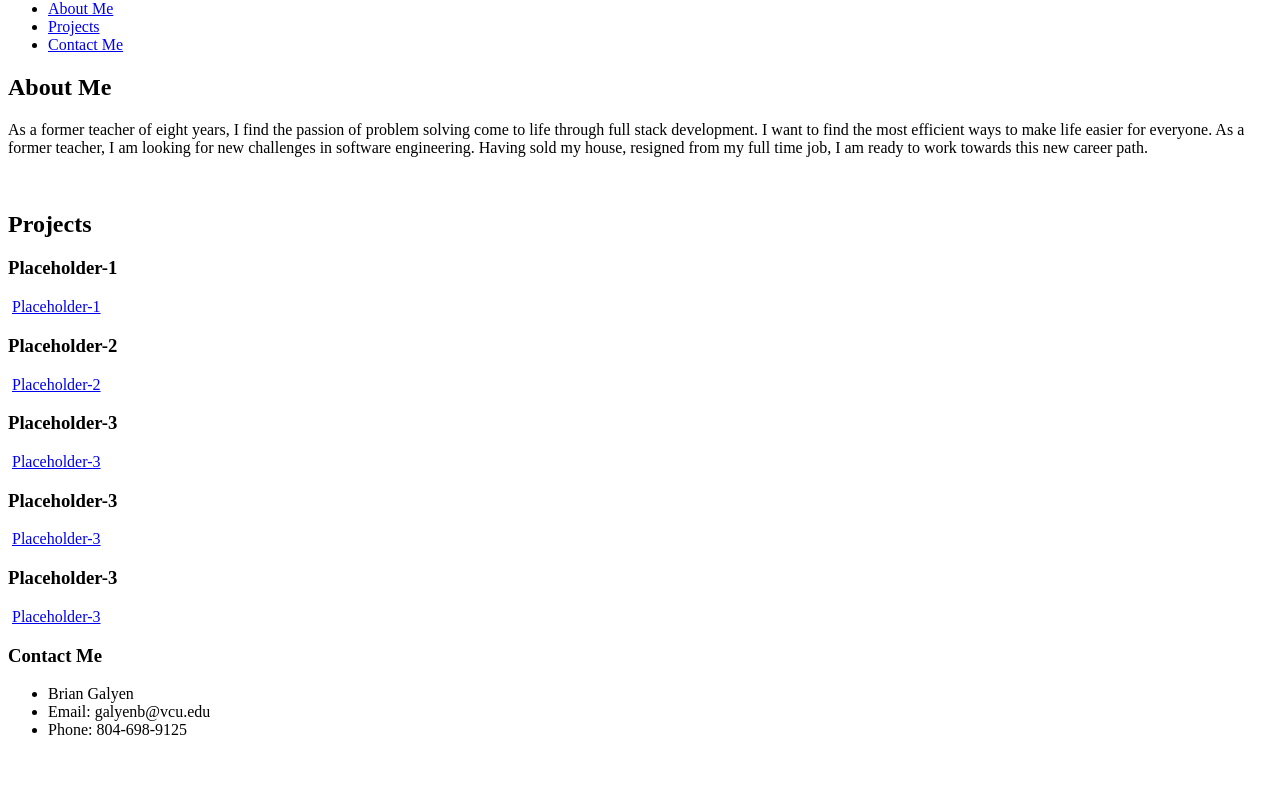
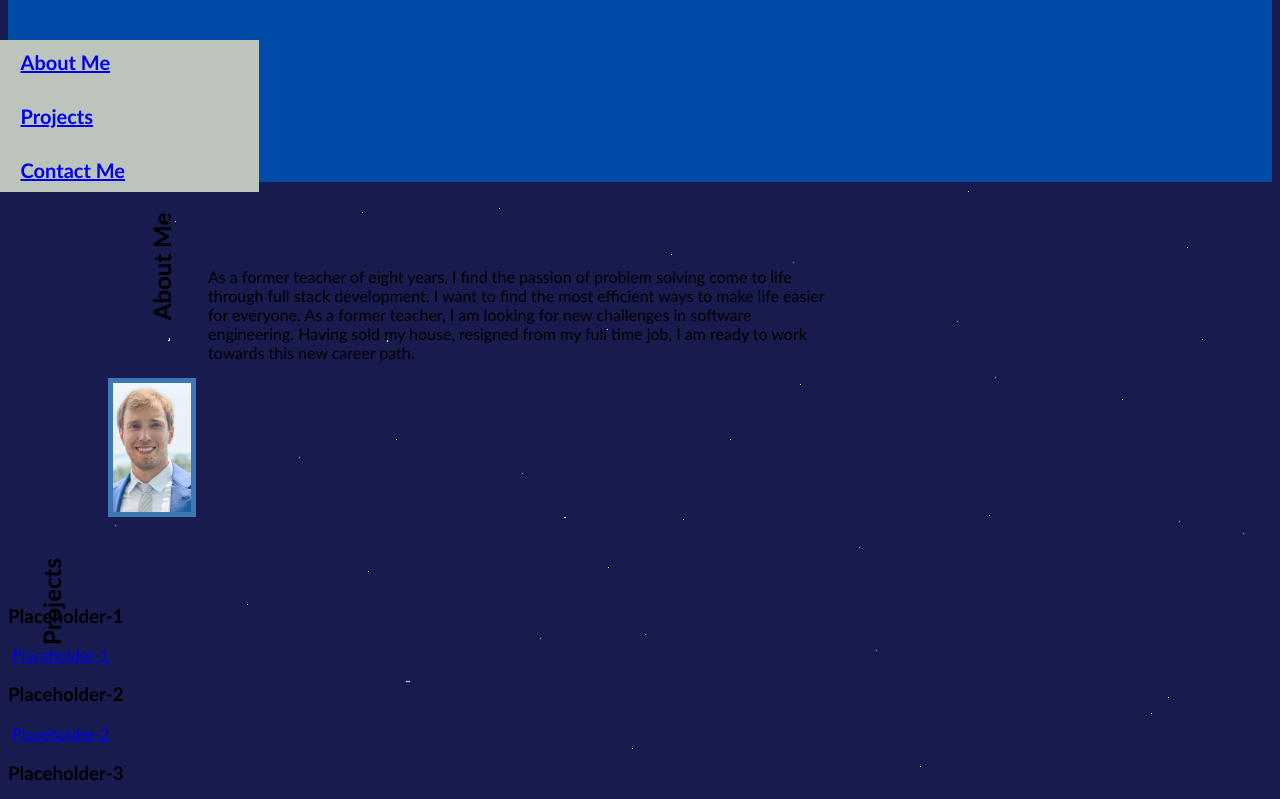
Before and after one commit to SeeYouThursday/Brian-Developer-Portfolio-C2, a plain HTML site: page index.html in a window 1280 px wide. Shown: the part 67-866 px from the top of the page. Before the commit the page ends 822 px from the top, so only its background shows below. Drawn offline with Linux system fonts and the light colour scheme.

Commit message:
working on CSS ln 49 - section headers

```diff
--- a/css/style.css
+++ b/css/style.css
@@ -7,7 +7,6 @@
 
 body {
   background-image: url(../assets/images/backgroundbody.png);
-  background-color: #181b4d;
   font-family: "Gill Sans", "Gill Sans MT", Calibri, "Trebuchet MS", sans-serif;
 }
 
--- /dev/null
+++ b/css/styleredo.css
@@ -0,0 +1,78 @@
+* {
+  box-sizing: border-box;
+}
+
+/* color pallete link: https://coolors.co/3e78b2-004ba8-4a525a-24272b-07070a */
+
+body {
+  font-family: "Gill Sans", "Gill Sans MT", Calibri, "Trebuchet MS", sans-serif;
+  background-image: url(../assets/images/backgroundbody.png);
+}
+
+/* header styling */
+
+header {
+  display: flex;
+  flex-direction: column;
+  justify-content: left;
+  align-items: center;
+  position: relative;
+  background-color: #004ba8;
+}
+
+/* nav styling */
+
+nav ul {
+  list-style-type: none;
+  box-shadow: #bcc4bb 5px;
+  background-color: #bcc4bb;
+  position: relative;
+  top: 30px;
+  right: 530px;
+  font-size: 20px;
+  font-weight: 900;
+}
+
+nav li a {
+  display: flex;
+  flex-wrap: wrap;
+  margin: 10px;
+  padding: 10px;
+}
+
+nav ul li:hover {
+  background-color: #8c82d9;
+}
+
+/* Generic Section Headings Styling */
+
+.sectionLabels {
+  display: inline-block;
+  /* justify-content: flex-start;
+  align-items: flex-start; */
+  position: relative;
+  top: 50px;
+  rotate: -90deg;
+}
+
+/* About Me Section Styling */
+#aboutMe {
+  position: relative;
+  left: 100px;
+  width: 70%;
+}
+
+/* selfie */
+#itsBrian {
+  display: block;
+  height: 10%;
+  width: 10%;
+  border: 5px solid #3e78b2;
+  position: relative;
+}
+
+/* First Image - larger than other app imgs */
+/* #firstImage {
+} */
+
+/* Remaining Project Images Below */
--- a/index.html
+++ b/index.html
@@ -5,7 +5,7 @@
     <meta name="viewport" content="width=device-width, initial-scale=1.0" />
     <title>Brian Galyen's Portfolio</title>
     <!-- change the stylesheet back to original before submission -->
-    <link rel="stylesheet" href="../../../Playground/styleredo.css" />
+    <link rel="stylesheet" href="./css/styleredo.css" />
   </head>
   <body>
     <!-- header start, work on CSS to move to the left or top-right -->
@@ -25,7 +25,7 @@
       <section id="aboutMe">
         <article>
           <h2 class="sectionLabels">About Me</h2>
-          <p>
+          <p id="aboutMe">
             As a former teacher of eight years, I find the passion of problem
             solving come to life through full stack development. I want to find
             the most efficient ways to make life easier for everyone.
@@ -34,7 +34,8 @@
             engineering. Having sold my house, resigned from my full time job, I
             am ready to work towards this new career path.
           </p>
-          <img src="" id="itsBrian" />
+          <!-- insert selfie here -->
+          <img src="./assets/images/selfimage.jpg" id="itsBrian" />
         </article>
       </section>
 
```
Also changed, not shown: assets/images/milkywaybackgroundimgflickr.jpg (added), assets/images/selfimage.jpg (added).
